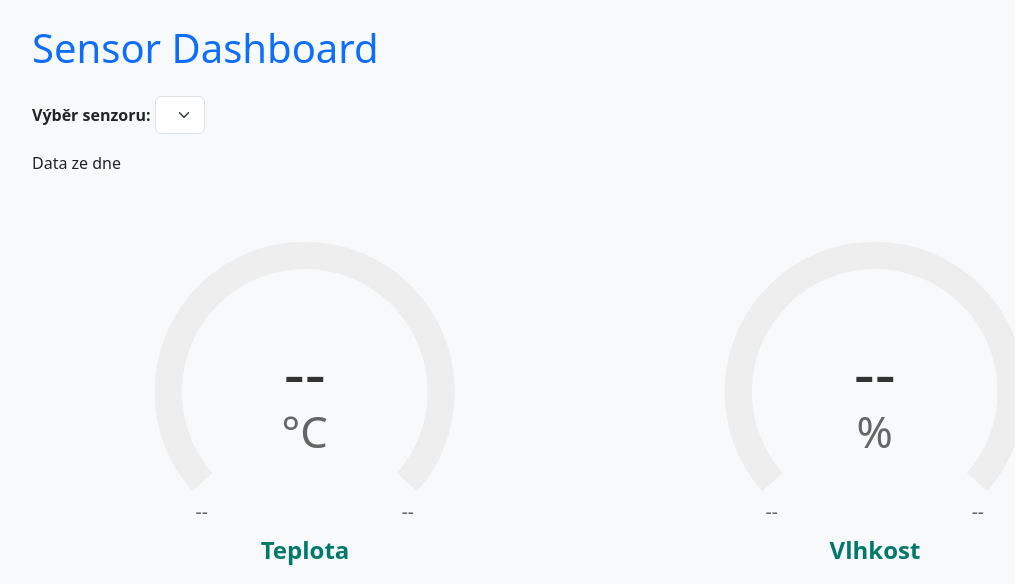
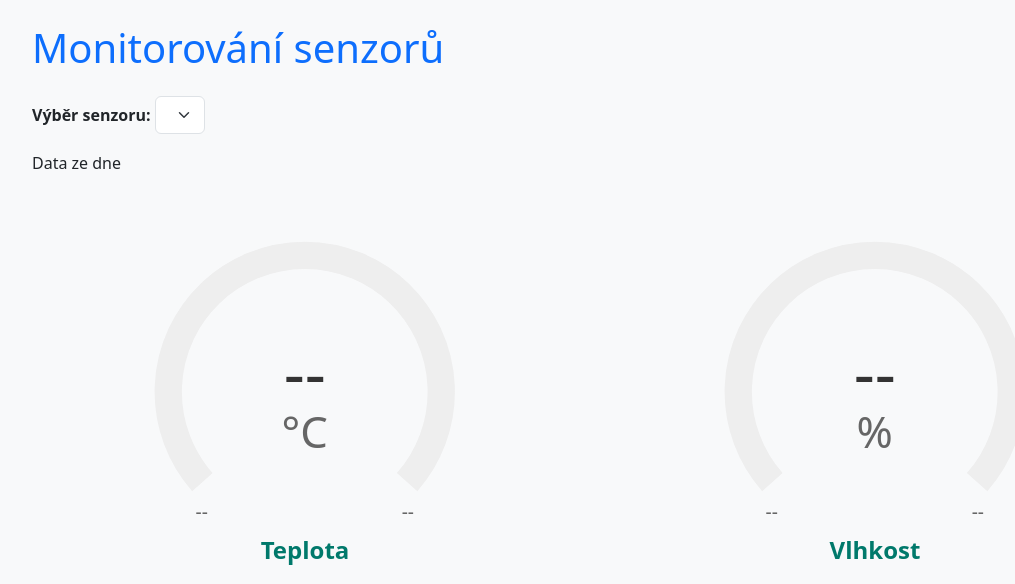
Before and after one commit to JanChaloupek/RaspberryPi_VytvarejChytraZarizeni_2stream, a Flask app: page / in a window 1280 px wide. Shown: the top 584 px of the page, without its empty margins (50-1065 px from the left). Run offline with Flask 3, Linux system fonts and the light colour scheme; data that the repository does not hold is empty; some libraries are stand-ins or nearby versions.

Commit message:
Odstranění png souboru s přikladem kódu. Přejmenování webu (Sensor Dashboard -> Monitorování senzorů)

```diff
--- a/templates/index.html
+++ b/templates/index.html
@@ -2,7 +2,7 @@
 <html lang="cs">
 <head>
   <meta charset="UTF-8">
-  <title>Sensor Dashboard</title>
+  <title>Monitorování senzorů</title>
   <meta name="viewport" content="width=device-width, initial-scale=1">
 
   <!-- Bootstrap CSS -->
@@ -13,7 +13,7 @@
 <body class="bg-light">
 
 <div class="container py-4">
-  <h1 class="mb-4 text-primary">Sensor Dashboard</h1>
+  <h1 class="mb-4 text-primary">Monitorování senzorů</h1>
 
   <!-- Výběr senzoru -->
   <div class="mb-3">
```
Also changed, not shown: ang.png (deleted).
